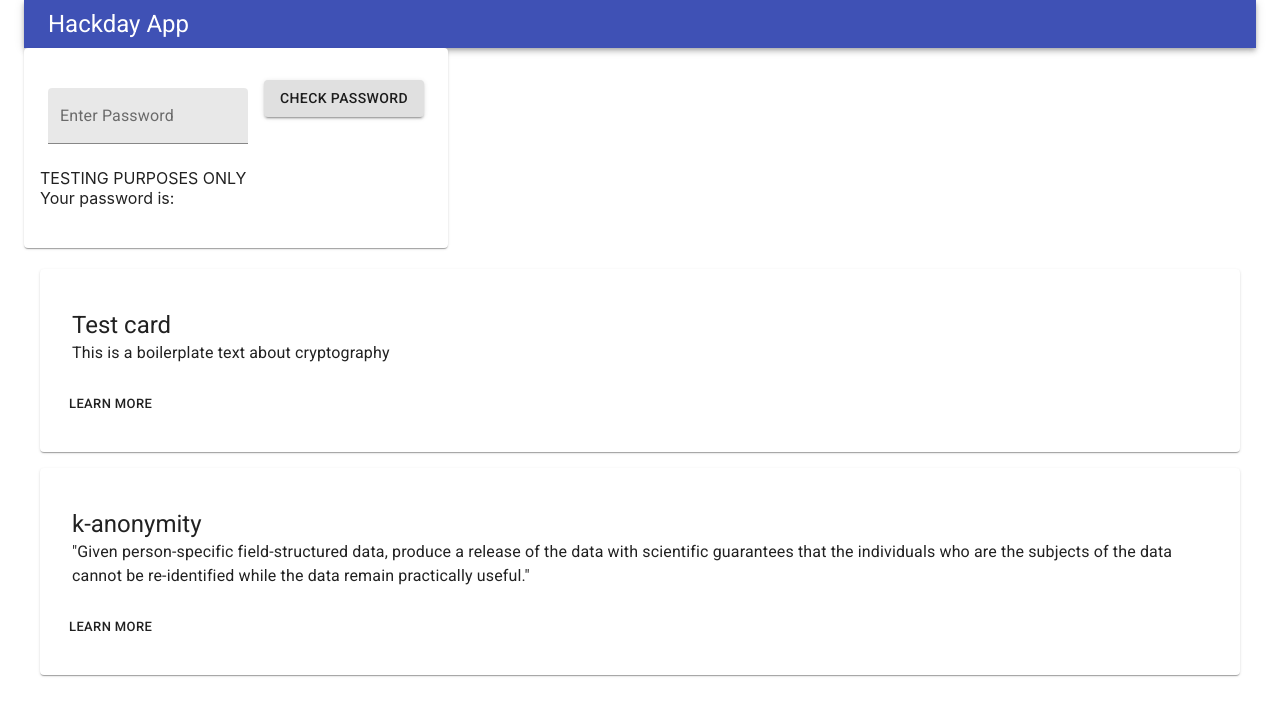
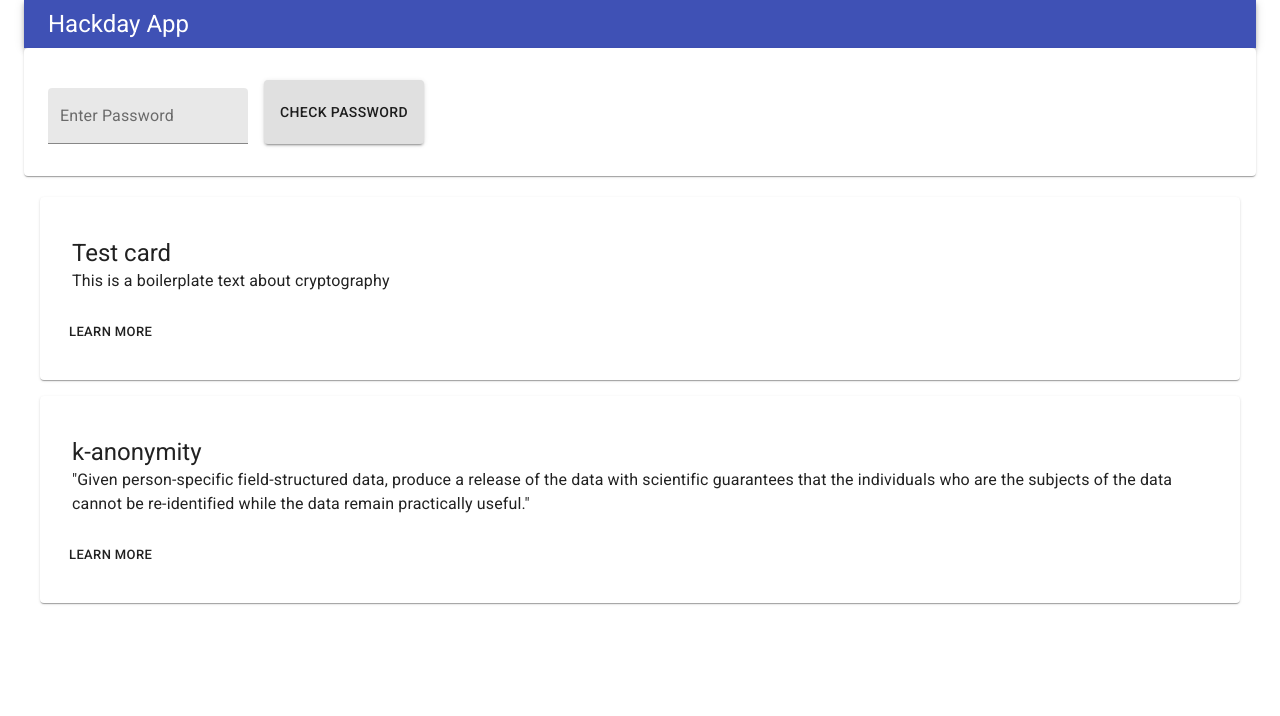
Before and after one commit to moss2767/hackday, a React (Create React App) app: page / in a window 1280 px wide. Shown: the top 716 px of the page. Built offline with nearby package versions, Linux system fonts and the light colour scheme.

Commit message:
keep state

```diff
--- a/src/components/Input/Input.js
+++ b/src/components/Input/Input.js
@@ -1,7 +1,6 @@
-import React, { useState } from 'react'
+import React from 'react'
 import { makeStyles } from '@material-ui/core/styles'
-import { Button, Paper, TextField } from '@material-ui/core'
-import checkPassword from '../logic'
+import { Button, Card, TextField } from '@material-ui/core'
 const useStyles = makeStyles(theme => ({
   root: {
     padding: theme.spacing(3, 2)
@@ -20,18 +19,12 @@ const useStyles = makeStyles(theme => ({
   }
 }))
 
-export default function Input () {
+export default function Input (props) {
   const classes = useStyles()
-  const [input, setInput] = useState('')
-
-  const handleChange = (event) => setInput(event.target.value)
-  const search = () => {
-    checkPassword(input)
-  }
 
   return (
-    <form className={classes.container} noValidate autoComplete="off">
-      <Paper className={classes.root}>
+    <Card className={classes.root}>
+      <form className={classes.container} onSubmit={props.helpers.search} noValidate autoComplete="off">
         <TextField
           id="filled-required"
           className={classes.textField}
@@ -39,19 +32,16 @@ export default function Input () {
           type="password"
           margin="normal"
           variant="filled"
-          onChange={handleChange}
-          value={input}
+          onChange={props.helpers.handleChange}
+          value={props.pwdToCheck}
         />
         <Button
-          onClick={search}
+          onClick={props.helpers.search}
           variant="contained"
           className={classes.button}>
-          Check Password
+        Check Password
         </Button>
-        <p>TESTING PURPOSES ONLY <br></br>
-           Your password is: {input}
-        </p>
-      </Paper>
-    </form>
+      </form>
+    </Card>
   )
 }
```
